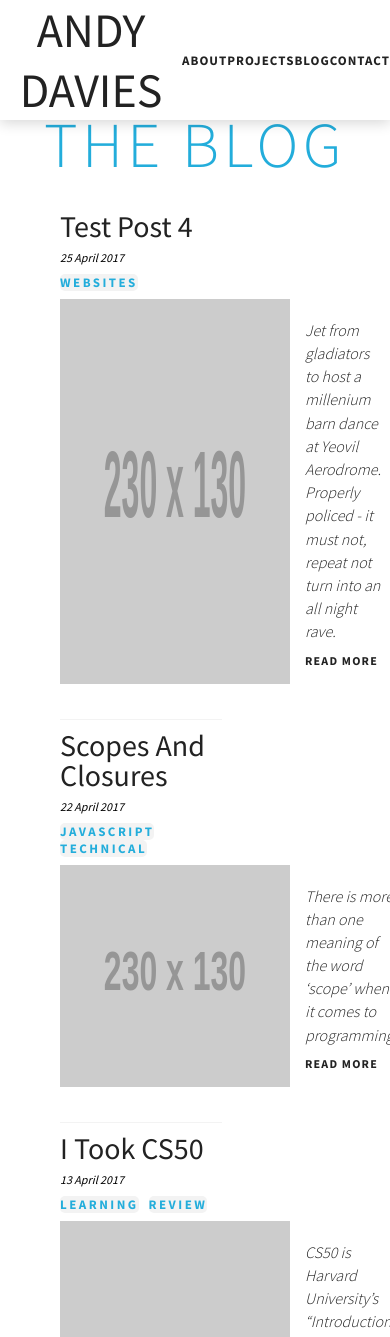
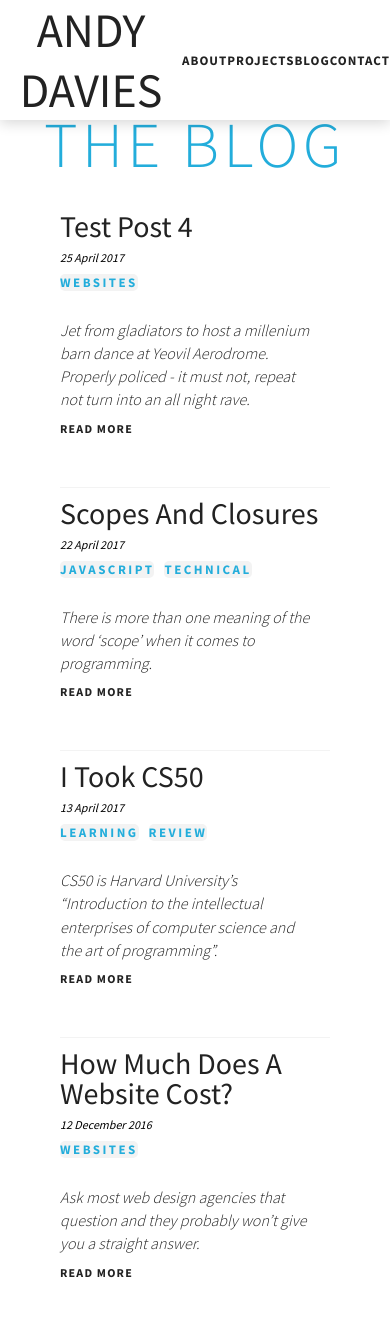
Before and after one commit to andavies/andavies.github.io, a Jekyll site: the page built from blog.html, in a window 390 px wide and 1400 px high, cut to the strip 0-1337 px from the top of the window. Built offline with Jekyll 4.4.1, drawn with Linux system fonts in a browser that asks for light colours.

Commit message:
Make blog index responsive

```diff
--- a/css/styles.scss
+++ b/css/styles.scss
@@ -543,7 +543,7 @@ h1.article-title {
 	article {
 		padding-bottom: 35px;
 		border-bottom: 1px solid $muted_background_color;
-		width: 60%;
+		max-width: 700px;
 
 		&:last-child {
 			border-bottom: none;
@@ -594,3 +594,14 @@ h1.article-title {
 		}
 	}
 }
+
+@media (max-width: 580px){
+	.article-preview {
+		img {
+			display: none;
+		}
+		div {
+			padding-left: 0;
+		}
+	}
+}
```
